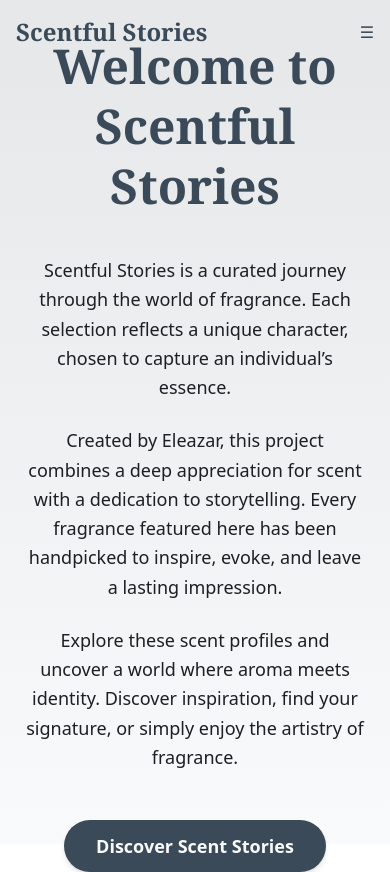
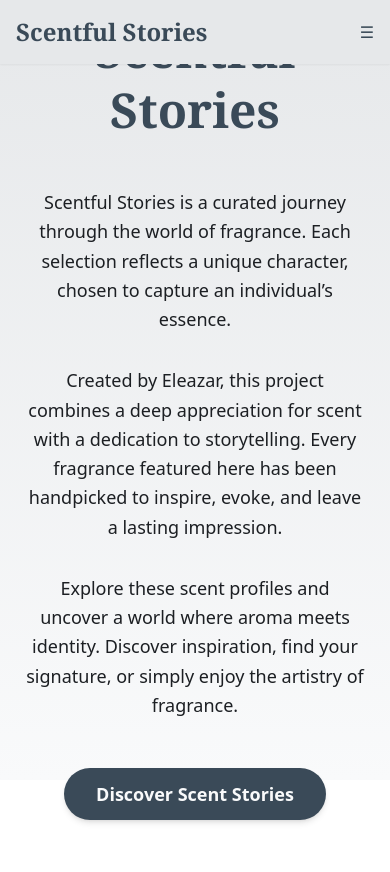
Before and after one commit to P541M/evoria, a React (Create React App) app: page / in a window 390 px wide. After the commit the page ends 844 px from the top, so only its background shows below. Built offline with nearby package versions, Linux system fonts and the light colour scheme.

Commit message:
feat: adjusted sizing and navbar

```diff
--- a/src/components/FragrancePicks.jsx
+++ b/src/components/FragrancePicks.jsx
@@ -3,15 +3,13 @@ import { Link } from "react-router-dom";
 
 function FragrancePicks() {
   return (
-    <div className="min-h-screen bg-gradient-to-b from-backgroundPrimary to-backgroundSecondary py-12 px-8">
-      {/* Page Title */}
+    <div className="min-h-screen bg-gradient-to-b from-backgroundPrimary to-backgroundSecondary pt-16 py-12 px-6 sm:px-8 lg:px-16">
+      {/* Added pt-16 to account for navbar */}
       <h2 className="text-5xl font-serif font-bold text-textAccent text-center mb-16 leading-tight">
         Scent Stories
       </h2>
 
-      {/* Profiles Section */}
       <div className="max-w-4xl mx-auto space-y-16">
-        {/* Profile 1 */}
         <div>
           <h3 className="text-3xl font-serif font-semibold text-textPrimary mb-4">
             Rachel Ruston
@@ -29,9 +27,6 @@ function FragrancePicks() {
             View Full Story
           </Link>
         </div>
-
-        {/* Additional Profiles */}
-        {/* You can add more profiles here following the same structure */}
       </div>
     </div>
   );
--- a/src/components/LandingPage.jsx
+++ b/src/components/LandingPage.jsx
@@ -6,10 +6,10 @@ function LandingPage() {
 
   return (
     <div className="flex flex-col items-center justify-center h-[calc(100vh-4rem)] bg-gradient-to-b from-backgroundPrimary to-backgroundSecondary text-center px-6 sm:px-8 lg:px-16">
-      <h1 className="text-5xl font-serif font-bold text-textAccent mb-10 leading-tight">
+      <h1 className="text-5xl font-serif font-bold text-textAccent mb-12 leading-tight">
         Welcome to Scentful Stories
       </h1>
-      <div className="text-lg text-textPrimary mb-12 max-w-2xl leading-relaxed space-y-6">
+      <div className="text-lg text-textPrimary mb-12 max-w-2xl leading-relaxed space-y-8">
         <p>
           Scentful Stories is a curated journey through the world of fragrance.
           Each selection reflects a unique character, chosen to capture an
--- a/src/components/Navbar.jsx
+++ b/src/components/Navbar.jsx
@@ -5,7 +5,7 @@ function Navbar() {
   const [isOpen, setIsOpen] = useState(false);
 
   return (
-    <nav className="bg-backgroundPrimary text-textAccent shadow-sm h-16 flex items-center">
+    <nav className="bg-backgroundPrimary text-textAccent shadow-sm h-16 fixed top-0 w-full z-50 flex items-center">
       <div className="container mx-auto flex justify-between items-center px-4">
         <h1 className="text-2xl font-serif font-bold">
           <Link to="/" className="hover:text-textAccent/70">
--- a/src/components/profiles/RachelRuston.jsx
+++ b/src/components/profiles/RachelRuston.jsx
@@ -3,10 +3,10 @@ import { Link } from "react-router-dom";
 
 function RachelRuston() {
   return (
-    <div className="min-h-screen bg-gradient-to-b from-backgroundPrimary to-backgroundSecondary py-12 px-8">
+    <div className="min-h-screen bg-gradient-to-b from-backgroundPrimary to-backgroundSecondary pt-16 py-12 px-6 sm:px-8 lg:px-16">
       <div className="max-w-3xl mx-auto">
         {/* Title */}
-        <h1 className="text-5xl font-serif font-bold text-textPrimary mb-12 text-center leading-tight">
+        <h1 className="text-5xl font-serif font-bold text-textAccent mb-12 text-center leading-tight">
           Rachel Ruston
         </h1>
 
@@ -20,12 +20,12 @@ function RachelRuston() {
               Why Delina Exclusif?
             </strong>{" "}
             Delina Exclusif is an exceptional choice for daily wear because it
-            embodies a balance of elegance, strength, and
-            approachability—qualities that truly reflect you. This fragrance
-            combines sophistication with subtle warmth, making it feel polished
-            yet inviting. It’s refined enough for a professional setting and
-            carries an air of authority without overwhelming those around you,
-            aligning perfectly with your powerful yet nurturing energy.
+            embodies a balance of elegance, strength, and approachability—
+            qualities that truly reflect you. This fragrance combines
+            sophistication with subtle warmth, making it feel polished yet
+            inviting. It’s refined enough for a professional setting and carries
+            an air of authority without overwhelming those around you, aligning
+            perfectly with your powerful yet nurturing energy.
           </p>
 
           <div className="mb-8">
@@ -129,7 +129,7 @@ function RachelRuston() {
         <div className="flex justify-center">
           <Link
             to="/fragrance-picks"
-            className="mt-8 px-6 py-3 bg-textAccent text-backgroundSecondary font-semibold rounded-full shadow-md hover:bg-textAccent/90 transition duration-300 text-lg"
+            className="mt-8 px-8 py-3 bg-textAccent text-backgroundSecondary font-semibold rounded-full shadow-md hover:bg-textAccent/90 transition duration-300 text-lg"
           >
             Back to Scent Stories
           </Link>
```
